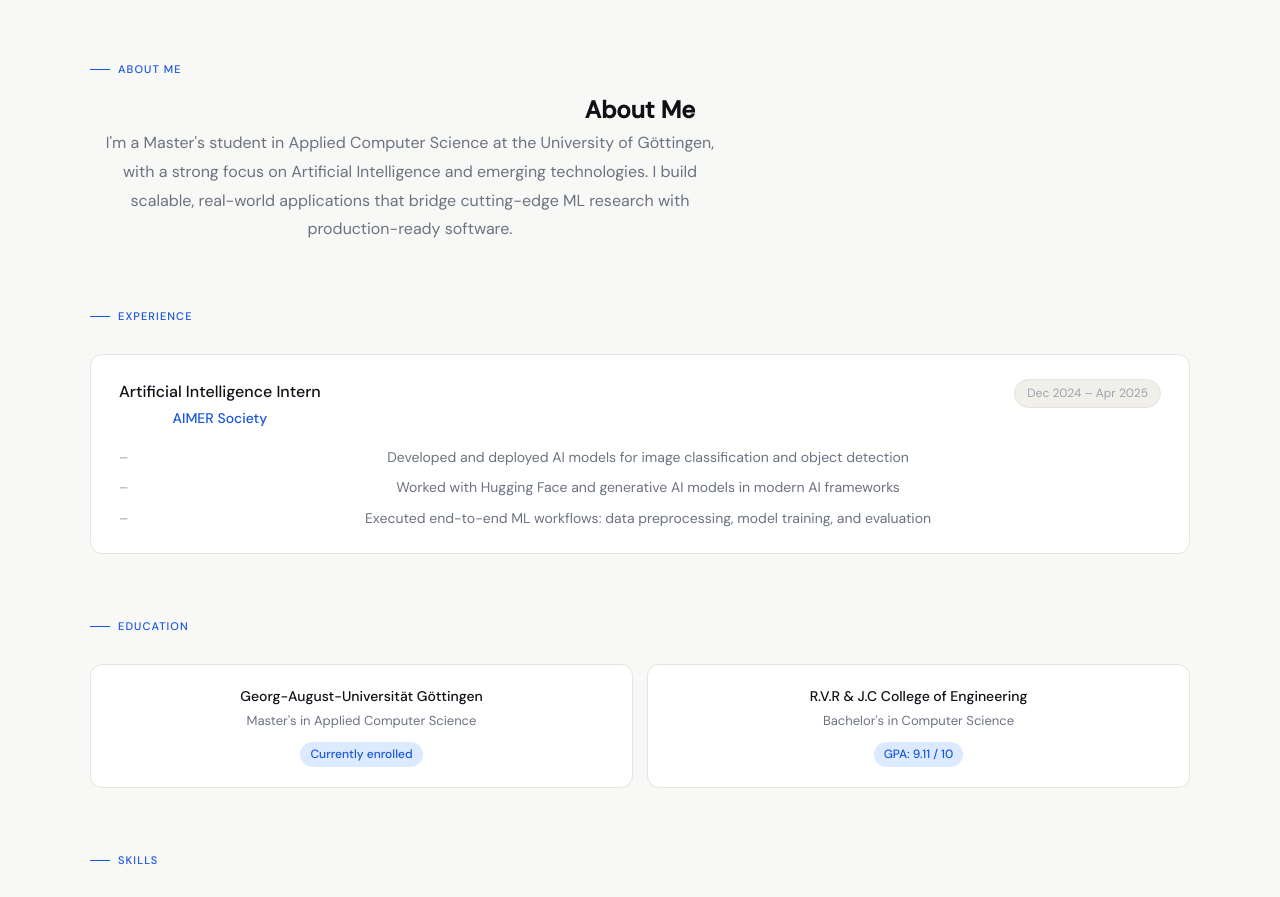
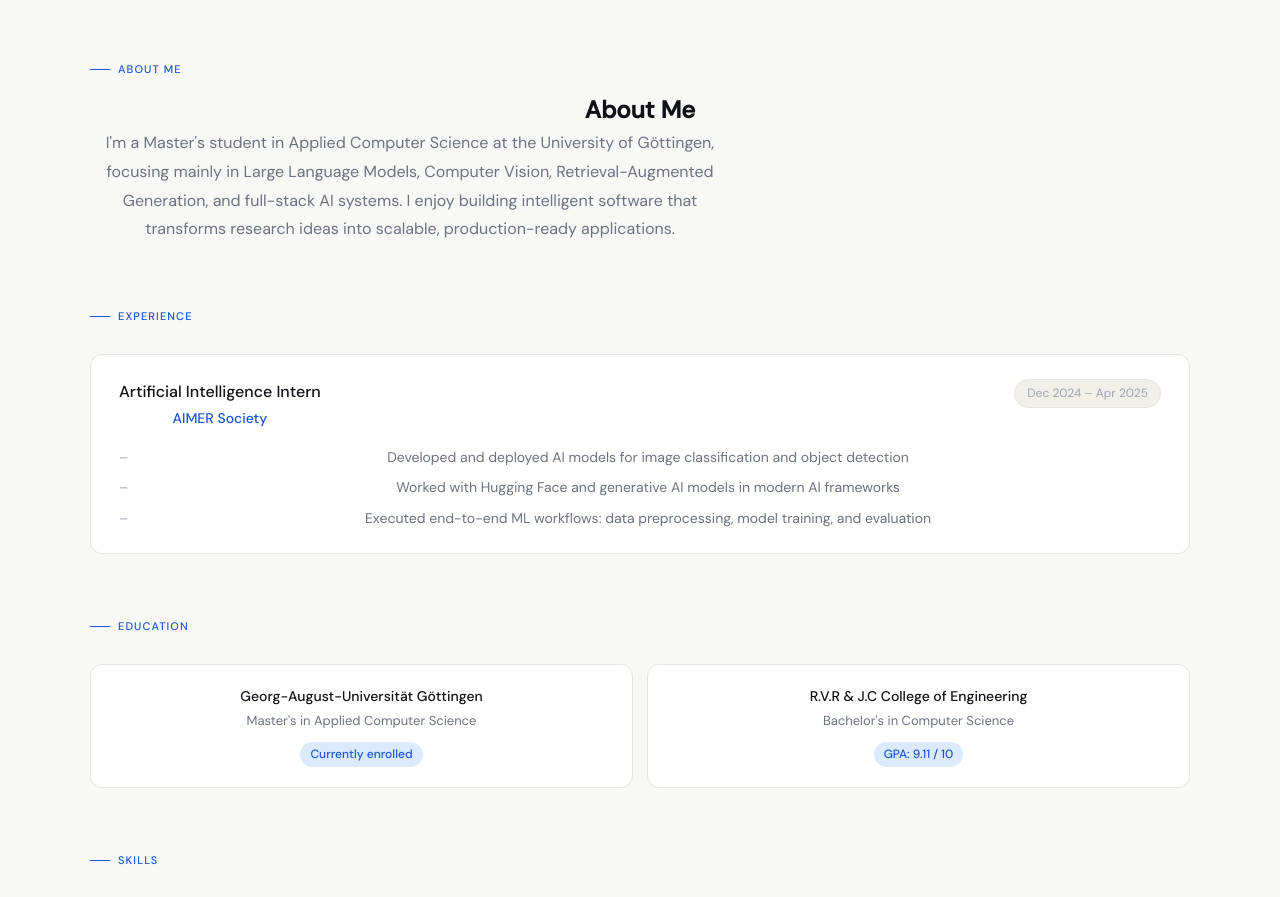
Before and after one commit to Gpraveenbabu/portfolio, a React (Create React App) app: page / in a window 1280 px wide. Shown: the part 840-1737 px from the top of the page. Built offline with nearby package versions, Linux system fonts and the light colour scheme.

Commit message:
Revise About Me section with updated focus areas
Updated the About Me section to reflect current studies and interests in AI.

```diff
--- a/src/components/About.js
+++ b/src/components/About.js
@@ -62,10 +62,14 @@ function About() {
         <p className="section-label">About me</p>
         <h2>About Me</h2>
         <p className="about-lead">
-          I'm a Master's student in Applied Computer Science at the University of Göttingen,
-          with a strong focus on Artificial Intelligence and emerging technologies. I build
-          scalable, real-world applications that bridge cutting-edge ML research with
-          production-ready software.
+
+I'm a Master's student in Applied
+Computer Science at the University of Göttingen,
+focusing mainly in Large Language Models, Computer Vision,
+Retrieval-Augmented Generation, and full-stack AI systems.
+
+I enjoy building intelligent software that transforms
+research ideas into scalable, production-ready applications.
         </p>
       </div>
 
```
